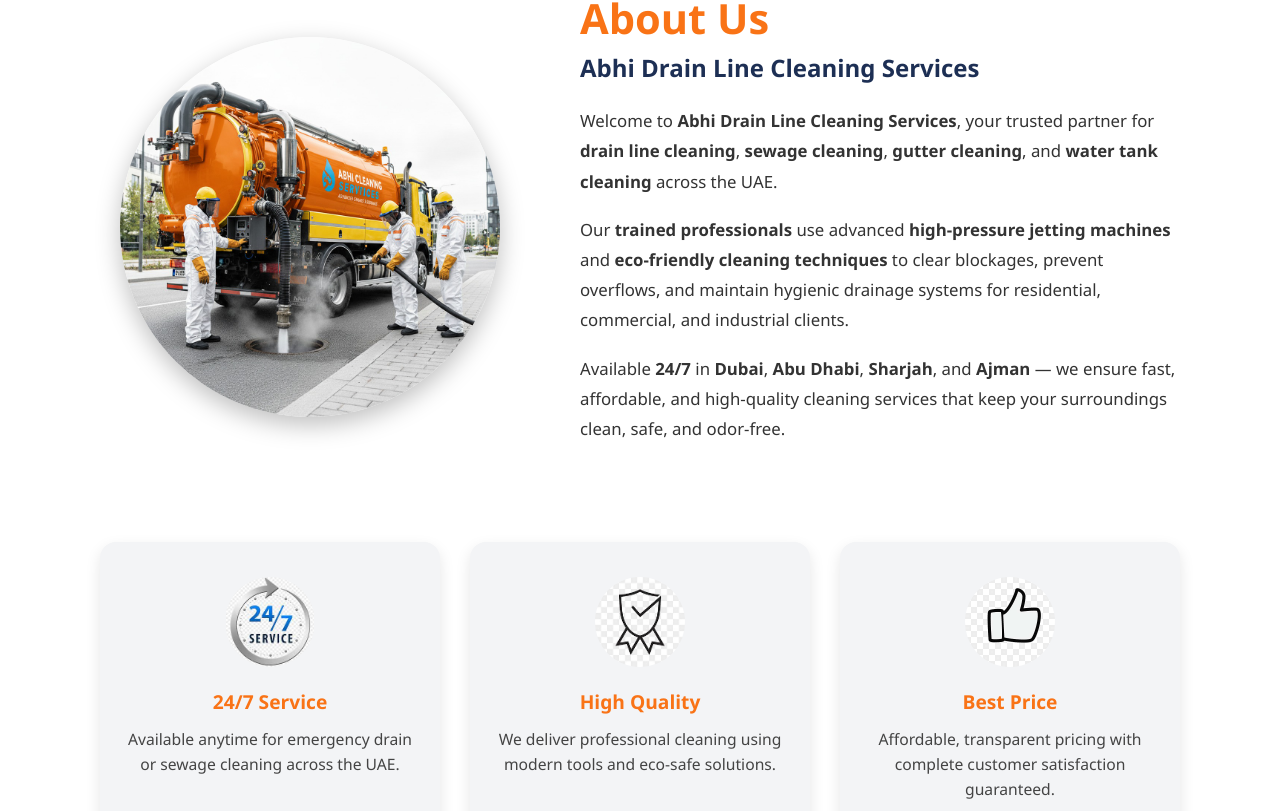
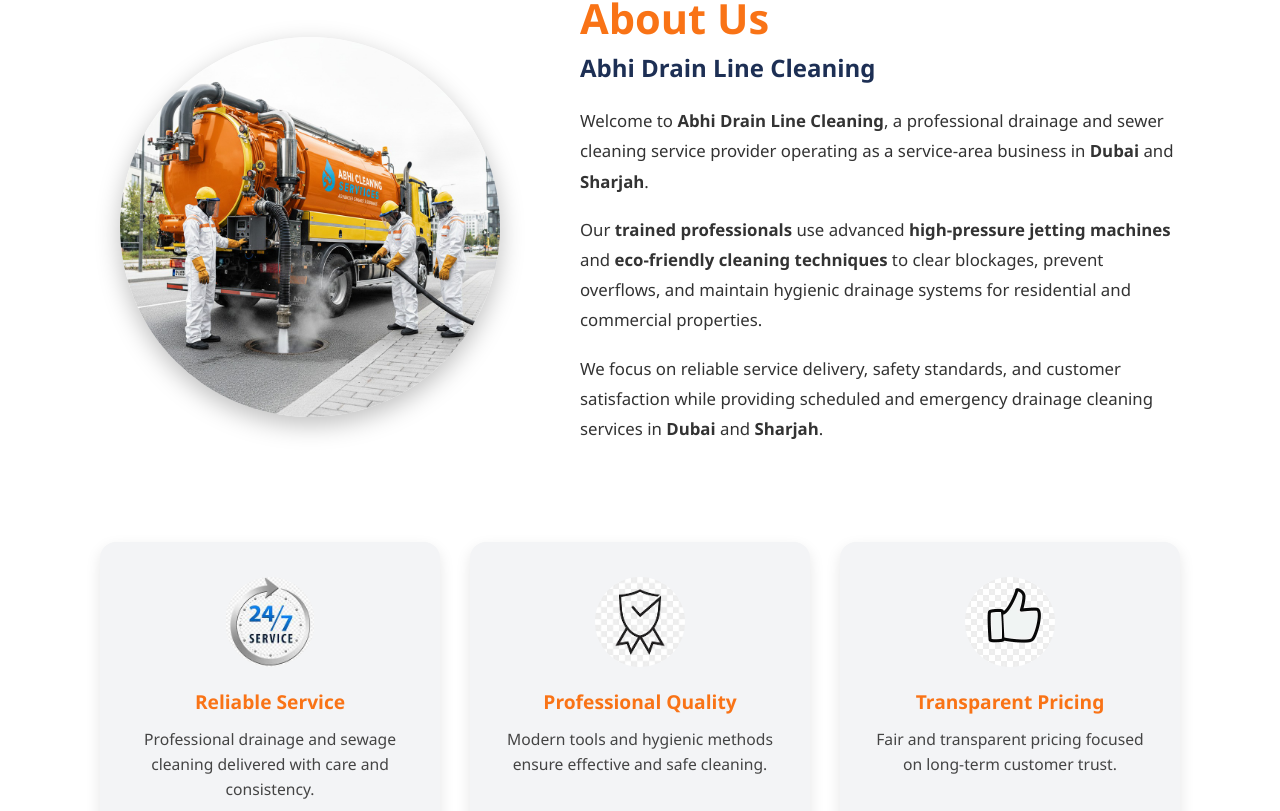
Before and after one commit to Ganeshavupati01/ACS, a React (Vite) app: page /contact in a window 1280 px wide. Shown: the part 889-1700 px from the top of the page. Built offline with nearby package versions, Linux system fonts and the light colour scheme.

Commit message:
Update About.jsx

```diff
--- a/src/pages/About.jsx
+++ b/src/pages/About.jsx
@@ -9,11 +9,11 @@
 const About = () => {
   return (
     <>
-      {/* ✅ SEO Meta Tags */}
+      {/* ✅ SEO Meta Tags – Google Business Profile Compliant */}
       <MetaTags
-        title="About Us | Abhi Drain Line Cleaning Services UAE"
-        description="Abhi Drain Line Cleaning Services UAE provides expert drain line, sewage, gutter, and water tank cleaning in Dubai, Abu Dhabi, Sharjah, and Ajman. 24/7 availability, eco-friendly methods, and affordable rates."
-        keywords="Abhi Drain Line Cleaning Services, drain cleaning UAE, sewage cleaning Dubai, water tank cleaning Abu Dhabi, gutter cleaning Sharjah, pipeline cleaning UAE"
+        title="About Us | Abhi Drain Line Cleaning"
+        description="Abhi Drain Line Cleaning provides professional drain line, sewage, gutter, and water tank cleaning services in Dubai and Sharjah for residential and commercial properties."
+        keywords="Abhi Drain Line Cleaning, drain cleaning Dubai, sewage cleaning Sharjah, gutter cleaning Dubai, water tank cleaning Sharjah"
         url="https://abhidrainlinecleaning.com/about-us"
       />
 
@@ -24,7 +24,7 @@
           <div className="about-header-image">
             <img
               src={aboutImg}
-              alt="Professional drain line and sewage cleaning service in UAE"
+              alt="Professional drain line and sewage cleaning service in Dubai and Sharjah"
               loading="lazy"
             />
           </div>
@@ -32,26 +32,28 @@
           {/* Right Text */}
           <div className="about-header-content">
             <h1>About Us</h1>
-            <h2 className="company-subtitle">Abhi Drain Line Cleaning Services</h2>
+            <h2 className="company-subtitle">Abhi Drain Line Cleaning</h2>
 
             <p>
-              Welcome to <strong>Abhi Drain Line Cleaning Services</strong>, your trusted partner for{" "}
-              <strong>drain line cleaning</strong>, <strong>sewage cleaning</strong>,{" "}
-              <strong>gutter cleaning</strong>, and <strong>water tank cleaning</strong> across the UAE.
+              Welcome to <strong>Abhi Drain Line Cleaning</strong>, a professional
+              drainage and sewer cleaning service provider operating as a
+              service-area business in <strong>Dubai</strong> and{" "}
+              <strong>Sharjah</strong>.
             </p>
 
             <p>
               Our <strong>trained professionals</strong> use advanced{" "}
               <strong>high-pressure jetting machines</strong> and{" "}
-              <strong>eco-friendly cleaning techniques</strong> to clear blockages, prevent overflows,
-              and maintain hygienic drainage systems for residential, commercial, and industrial clients.
+              <strong>eco-friendly cleaning techniques</strong> to clear blockages,
+              prevent overflows, and maintain hygienic drainage systems for
+              residential and commercial properties.
             </p>
 
             <p>
-              Available <strong>24/7</strong> in <strong>Dubai</strong>,{" "}
-              <strong>Abu Dhabi</strong>, <strong>Sharjah</strong>, and{" "}
-              <strong>Ajman</strong> — we ensure fast, affordable, and high-quality cleaning
-              services that keep your surroundings clean, safe, and odor-free.
+              We focus on reliable service delivery, safety standards, and
+              customer satisfaction while providing scheduled and emergency
+              drainage cleaning services in <strong>Dubai</strong> and{" "}
+              <strong>Sharjah</strong>.
             </p>
           </div>
         </div>
@@ -59,21 +61,41 @@
         {/* ✅ Feature Cards */}
         <div className="about-cards">
           <div className="feature-card">
-            <img src={card1} alt="24/7 Drain Line Cleaning Service UAE" loading="lazy" />
-            <h3>24/7 Service</h3>
-            <p>Available anytime for emergency drain or sewage cleaning across the UAE.</p>
+            <img
+              src={card1}
+              alt="Reliable drain line cleaning services in Dubai and Sharjah"
+              loading="lazy"
+            />
+            <h3>Reliable Service</h3>
+            <p>
+              Professional drainage and sewage cleaning delivered with care and
+              consistency.
+            </p>
           </div>
 
           <div className="feature-card">
-            <img src={card2} alt="High Quality Drain Line Cleaning UAE" loading="lazy" />
-            <h3>High Quality</h3>
-            <p>We deliver professional cleaning using modern tools and eco-safe solutions.</p>
+            <img
+              src={card2}
+              alt="High quality drainage cleaning using professional equipment"
+              loading="lazy"
+            />
+            <h3>Professional Quality</h3>
+            <p>
+              Modern tools and hygienic methods ensure effective and safe
+              cleaning.
+            </p>
           </div>
 
           <div className="feature-card">
-            <img src={card3} alt="Affordable Drain Line Cleaning UAE" loading="lazy" />
-            <h3>Best Price</h3>
-            <p>Affordable, transparent pricing with complete customer satisfaction guaranteed.</p>
+            <img
+              src={card3}
+              alt="Affordable drain cleaning services in Dubai and Sharjah"
+              loading="lazy"
+            />
+            <h3>Transparent Pricing</h3>
+            <p>
+              Fair and transparent pricing focused on long-term customer trust.
+            </p>
           </div>
         </div>
       </section>
```
